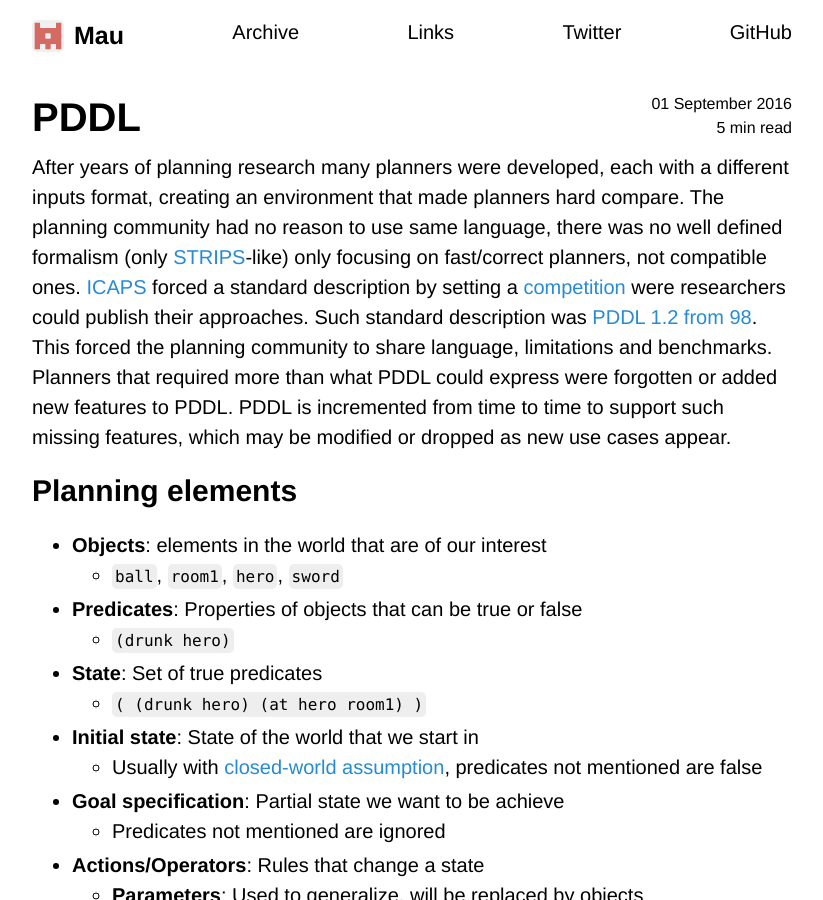
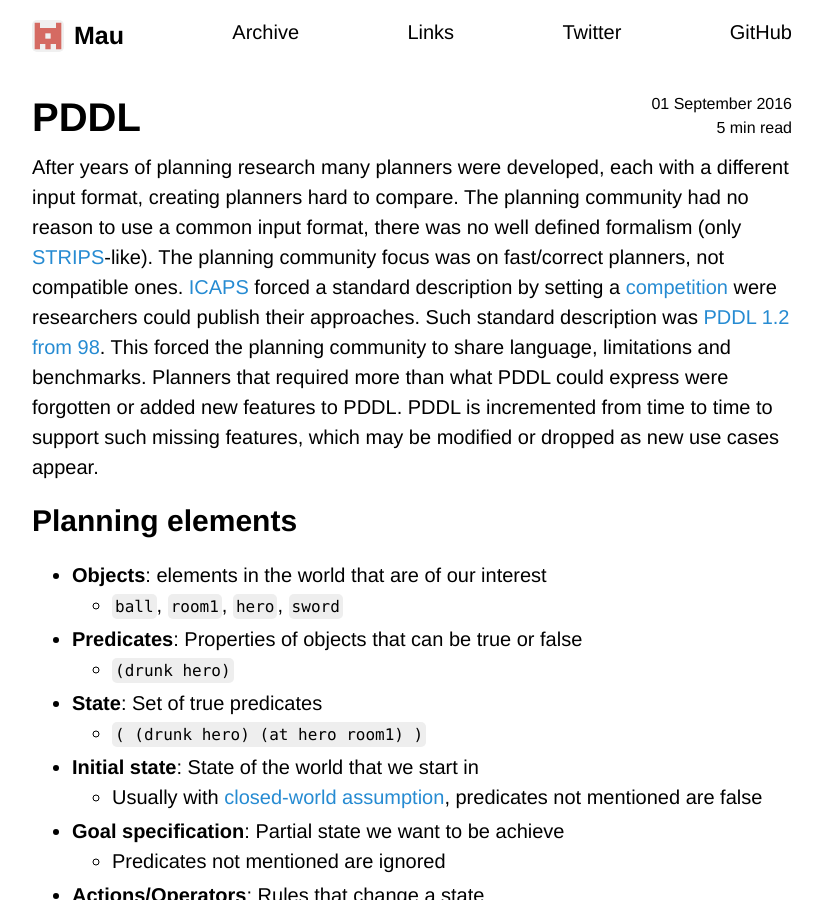
Before and after one commit to Maumagnaguagno/maumagnaguagno.github.io, a Jekyll site: the page built from pddl.md, in a window 1280 px wide and 900 px high. Shown: the whole window, without its empty margins (228-1051 px from the left). Built offline with Jekyll 4.4.1, drawn with Linux system fonts in a browser that asks for light colours; our own code applies the rules of GitHub Pages for plain Markdown files.

Commit message:
Fix typos in PDDL

```diff
--- a/pddl.md
+++ b/pddl.md
@@ -6,8 +6,9 @@ category: planning
 ---
 
 # PDDL
-After years of planning research many planners were developed, each with a different inputs format, creating an environment that made planners hard compare.
-The planning community had no reason to use same language, there was no well defined formalism (only [STRIPS](https://en.wikipedia.org/wiki/STRIPS)-like) only focusing on fast/correct planners, not compatible ones.
+After years of planning research many planners were developed, each with a different input format, creating planners hard to compare.
+The planning community had no reason to use a common input format, there was no well defined formalism (only [STRIPS](https://en.wikipedia.org/wiki/STRIPS)-like).
+The planning community focus was on fast/correct planners, not compatible ones.
 [ICAPS](http://www.icaps-conference.org/) forced a standard description by setting a [competition](http://icaps-conference.org/index.php/main/competitions) were researchers could publish their approaches.
 Such standard description was [PDDL 1.2 from 98](http://homepages.inf.ed.ac.uk/mfourman/tools/propplan/pddl.pdf).
 This forced the planning community to share language, limitations and benchmarks.
```
